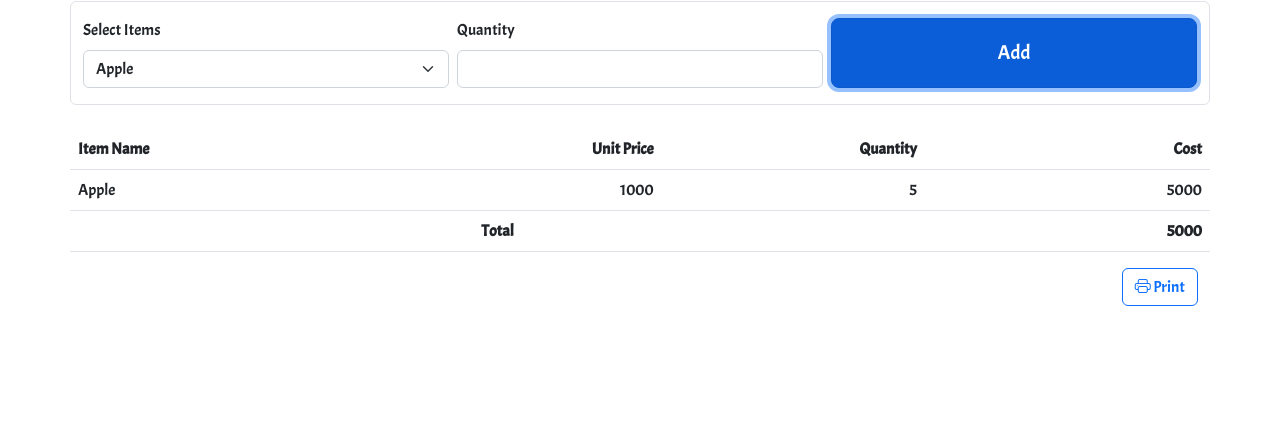
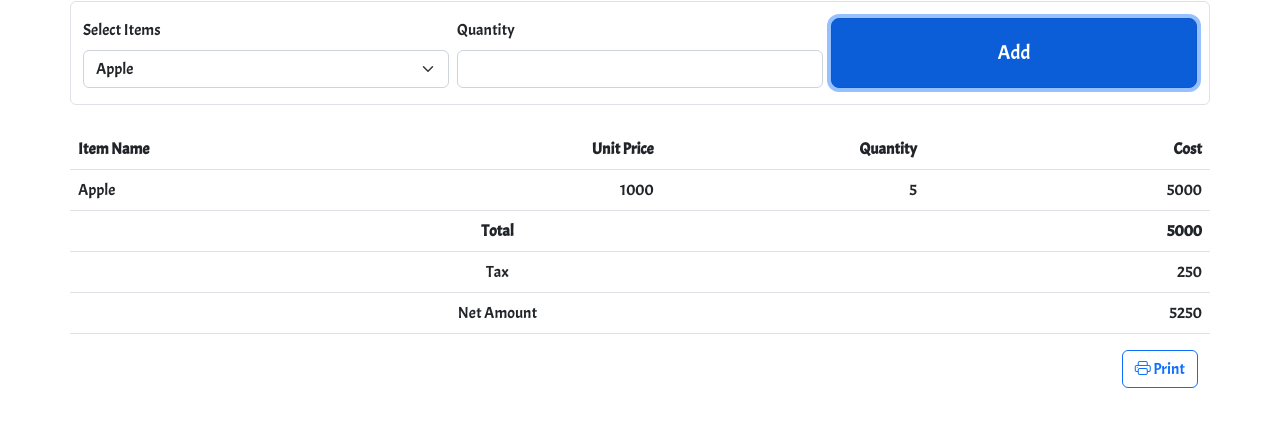
Before and after one commit to Linnthu1273/js-invoice_maker, a website: page index.html in a window 1280 px wide. Both pictures are taken after typing "5" into the empty fields and a click on the button "Add". Shown: the part 109-536 px from the top of the page. Drawn offline with nearby package versions, Linux system fonts and the light colour scheme.

Commit message:
add tax and net amount

```diff
--- a/index.html
+++ b/index.html
@@ -10,7 +10,7 @@
     <link rel="stylesheet" href="css/style.css">
 
 </head>
-<body>
+<body >
 
     <div class="container">
         <div class="row">
@@ -49,7 +49,16 @@
                 <tfoot>
                     <tr class="fw-bold">
                         <td colspan="3" class="text-center">Total</td>
-                        <td class="text-end" id="total">1000</td>
+                        <td class="text-end" id="total"></td>
+
+                  </tr>
+                  <tr>
+                    <td class="text-center" colspan="3">Tax</td>
+                    <td class="text-end" id="tax"></td>
+                  </tr>
+                  <tr>
+                    <td class="text-center" colspan="3">Net Amount</td>
+                    <td class="text-end" id="net"></td>
                   </tr>
                 </tfoot>
             </table>
@@ -58,6 +67,7 @@
                     <i class="bi bi-printer"></i>
                     Print</button>
             </div>
+
         </div>
     </div>
 
--- a/js/app.js
+++ b/js/app.js
@@ -7,12 +7,21 @@ let addBtn = document.querySelector('#addBtn');
 let inputForm = document.querySelector('#inputForm');
 let rows = document.querySelector('#rows');
 let total = document.querySelector('#total');
+let tax = document.querySelector('#tax');
+let net = document.querySelector('#net');
 
 //function
 
     function calcTotal(){
         let costs = document.querySelectorAll('.cost');
         total.innerText = [...costs].reduce((pv,cv)=>pv+ Number(cv.innerText),0);
+        console.log(total.innerText);
+        let  taxs = Number(total.innerText) * (5/100);
+        console.log(taxs);
+        tax.innerText = taxs;
+
+        let netTotal = Number(total.innerText) + taxs;
+        net.innerText = netTotal;
 
 
     }
--- a/js/products.js
+++ b/js/products.js
@@ -25,4 +25,9 @@ let products = [
         name : "Grape",
         price : 2000
     },
+    {
+        barcode : 15,
+        name : "Spoon",
+        price : 1500
+    },
 ];
```
Also changed, not shown: img/img1.jpg (added), img/user.jpg (added), scss/style.scss (line endings or trailing spaces), 1 other file.
